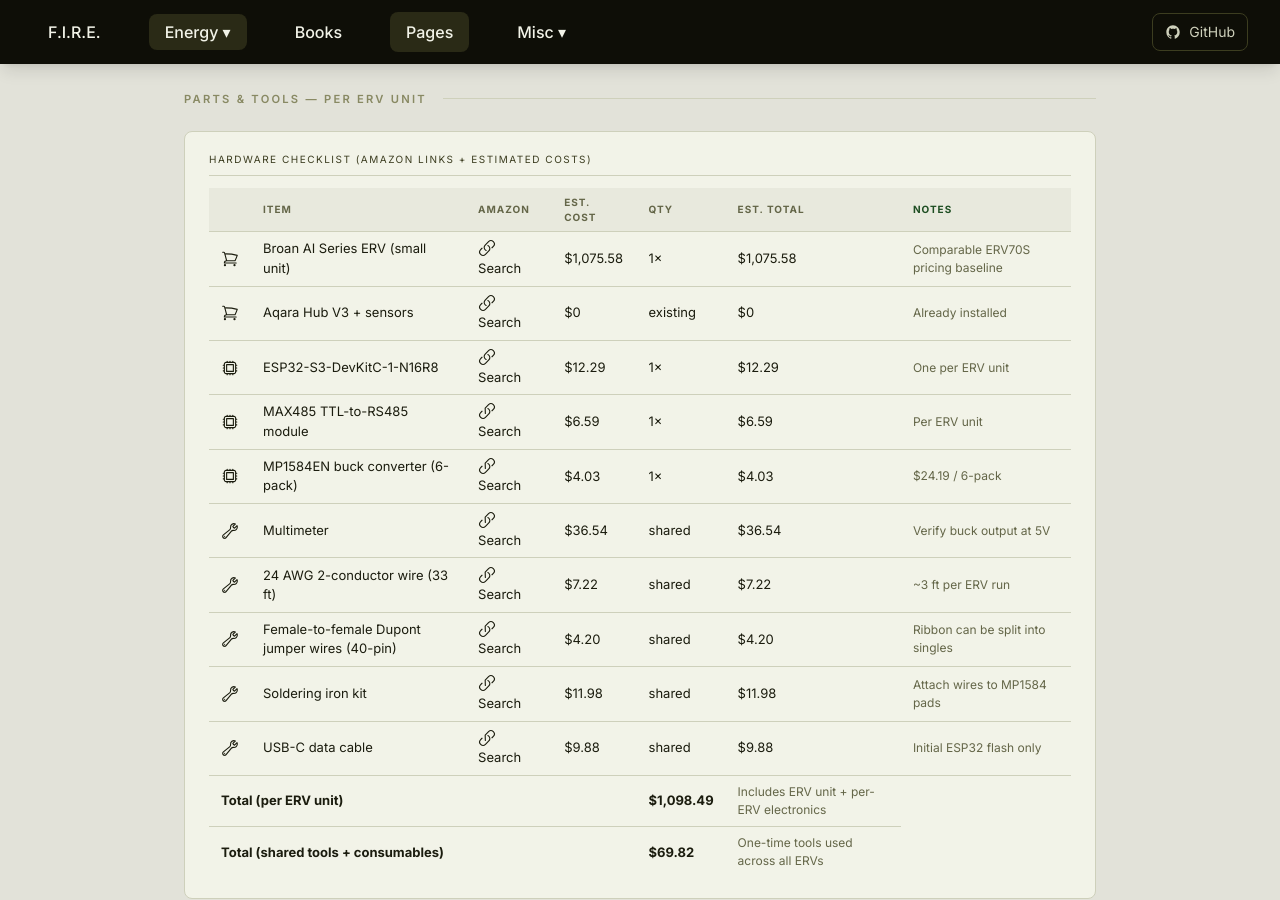
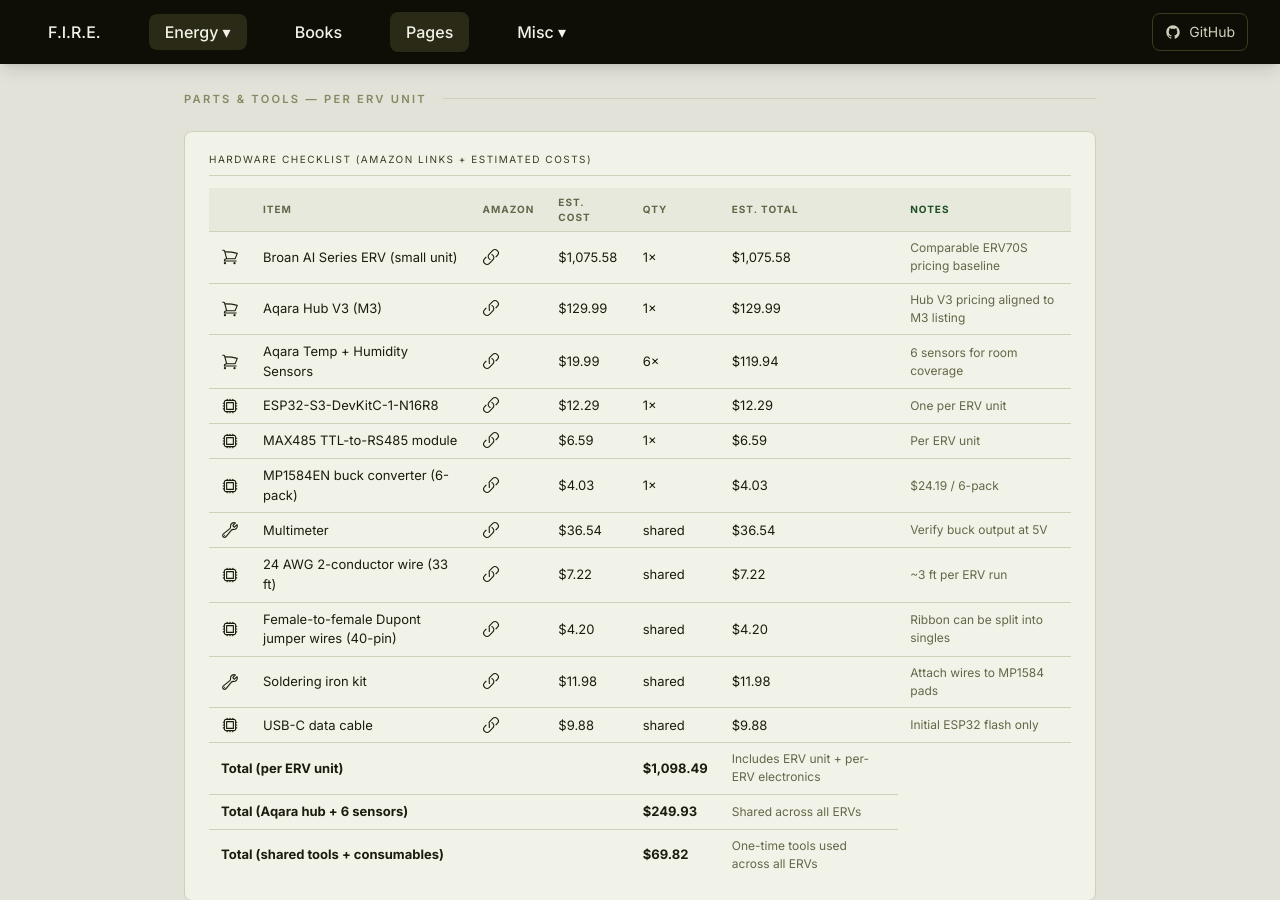
Before and after one commit to techmore/techmore.github.io, a Jekyll site: the page built from pages/phase1_erv_guide.html, in a window 1280 px wide and 900 px high, scrolled down 1144 px. Built offline with Jekyll 4.4.1, drawn with Linux system fonts in a browser that asks for light colours; nearby versions of some CDN libraries; some web fonts are replaced.

Commit message:
Update Phase 1 parts table with Aqara pricing and icons

```diff
--- a/pages/phase1_erv_guide.html
+++ b/pages/phase1_erv_guide.html
@@ -221,11 +221,11 @@ title: Phase 1 — ERV Integration, Monitoring & Weather Automation - Techmore
             </svg>
           </td>
           <td>Broan AI Series ERV (small unit)</td>
-          <td><a href="https://www.amazon.com/s?k=Broan+ERV70S+Energy+Recovery+Ventilator" target="_blank" rel="noopener">
+          <td><a href="https://www.amazon.com/s?k=Broan+ERV70S+Energy+Recovery+Ventilator" target="_blank" rel="noopener" aria-label="Search Amazon">
             <svg xmlns="http://www.w3.org/2000/svg" fill="none" viewBox="0 0 24 24" stroke-width="1.5" stroke="currentColor" style="width:18px;height:18px;display:inline-block;vertical-align:-4px;margin-right:6px;">
               <path stroke-linecap="round" stroke-linejoin="round" d="M13.19 8.688a4.5 4.5 0 0 1 1.242 7.244l-4.5 4.5a4.5 4.5 0 0 1-6.364-6.364l1.757-1.757m13.35-.622 1.757-1.757a4.5 4.5 0 0 0-6.364-6.364l-4.5 4.5a4.5 4.5 0 0 0 1.242 7.244" />
             </svg>
-            Search</a></td>
+</a></td>
           <td>$1,075.58</td>
           <td>1×</td>
           <td>$1,075.58</td>
@@ -237,16 +237,33 @@ title: Phase 1 — ERV Integration, Monitoring & Weather Automation - Techmore
               <path stroke-linecap="round" stroke-linejoin="round" d="M2.25 3h1.386c.51 0 .955.343 1.087.835l.383 1.437M7.5 14.25a3 3 0 0 0-3 3h15.75m-12.75-3h11.218c1.121-2.3 2.1-4.684 2.924-7.138a60.114 60.114 0 0 0-16.536-1.84M7.5 14.25 5.106 5.272M6 20.25a.75.75 0 1 1-1.5 0 .75.75 0 0 1 1.5 0Zm12.75 0a.75.75 0 1 1-1.5 0 .75.75 0 0 1 1.5 0Z" />
             </svg>
           </td>
-          <td>Aqara Hub V3 + sensors</td>
-          <td><a href="https://www.amazon.com/s?k=Aqara+Hub+V3" target="_blank" rel="noopener">
+          <td>Aqara Hub V3 (M3)</td>
+          <td><a href="https://www.amazon.com/s?k=Aqara+Hub+V3" target="_blank" rel="noopener" aria-label="Search Amazon">
             <svg xmlns="http://www.w3.org/2000/svg" fill="none" viewBox="0 0 24 24" stroke-width="1.5" stroke="currentColor" style="width:18px;height:18px;display:inline-block;vertical-align:-4px;margin-right:6px;">
-              <path stroke-linecap="round" stroke-linejoin="round" d="M13.19 8.688a4.5 4.5 0 0 1 1.242 7.244l-4.5 4.5a4.5 4.5 0 0 1-6.364-6.364l1.757-1.757m13.35-.622 1.757-1.757a4.5 4.5 0 0 0-6.364-6.364l-4.5 4.5a4.5 4.5 0 0 0 1.242 7.244" />
+              <path stroke-linecap="round" stroke-linejoin="round" d="M13.19 8.688a4.5 4.5 0 0 1 1.242 7.244l-4.5 4.5a4.5 4.5 0 0 1-6.364-6.364l1.757-1.757m13.35-.622 1.757-1.757a4.5 4.5 0 0 0-6.364-6.364l-4.5 4.5a4.5 0 0 0 1.242 7.244" />
             </svg>
-            Search</a></td>
-          <td>$0</td>
-          <td>existing</td>
-          <td>$0</td>
-          <td class="note">Already installed</td>
+</a></td>
+          <td>$129.99</td>
+          <td>1×</td>
+          <td>$129.99</td>
+          <td class="note">Hub V3 pricing aligned to M3 listing</td>
+        </tr>
+        <tr>
+          <td>
+            <svg xmlns="http://www.w3.org/2000/svg" fill="none" viewBox="0 0 24 24" stroke-width="1.5" stroke="currentColor" style="width:18px;height:18px;display:block;">
+              <path stroke-linecap="round" stroke-linejoin="round" d="M2.25 3h1.386c.51 0 .955.343 1.087.835l.383 1.437M7.5 14.25a3 3 0 0 0-3 3h15.75m-12.75-3h11.218c1.121-2.3 2.1-4.684 2.924-7.138a60.114 60.114 0 0 0-16.536-1.84M7.5 14.25 5.106 5.272M6 20.25a.75.75 0 1 1-1.5 0 .75.75 0 0 1 1.5 0Zm12.75 0a.75.75 0 1 1-1.5 0 .75.75 0 0 1 1.5 0Z" />
+            </svg>
+          </td>
+          <td>Aqara Temp + Humidity Sensors</td>
+          <td><a href="https://www.amazon.com/s?k=Aqara+temperature+humidity+sensor" target="_blank" rel="noopener" aria-label="Search Amazon">
+            <svg xmlns="http://www.w3.org/2000/svg" fill="none" viewBox="0 0 24 24" stroke-width="1.5" stroke="currentColor" style="width:18px;height:18px;display:inline-block;vertical-align:-4px;margin-right:6px;">
+              <path stroke-linecap="round" stroke-linejoin="round" d="M13.19 8.688a4.5 4.5 0 0 1 1.242 7.244l-4.5 4.5a4.5 4.5 0 0 1-6.364-6.364l1.757-1.757m13.35-.622 1.757-1.757a4.5 4.5 0 0 0-6.364-6.364l-4.5 4.5a4.5 0 0 0 1.242 7.244" />
+            </svg>
+</a></td>
+          <td>$19.99</td>
+          <td>6×</td>
+          <td>$119.94</td>
+          <td class="note">6 sensors for room coverage</td>
         </tr>
         <tr>
           <td>
@@ -255,11 +272,11 @@ title: Phase 1 — ERV Integration, Monitoring & Weather Automation - Techmore
             </svg>
           </td>
           <td>ESP32-S3-DevKitC-1-N16R8</td>
-          <td><a href="https://www.amazon.com/s?k=ESP32-S3-DevKitC-1-N16R8" target="_blank" rel="noopener">
+          <td><a href="https://www.amazon.com/s?k=ESP32-S3-DevKitC-1-N16R8" target="_blank" rel="noopener" aria-label="Search Amazon">
             <svg xmlns="http://www.w3.org/2000/svg" fill="none" viewBox="0 0 24 24" stroke-width="1.5" stroke="currentColor" style="width:18px;height:18px;display:inline-block;vertical-align:-4px;margin-right:6px;">
               <path stroke-linecap="round" stroke-linejoin="round" d="M13.19 8.688a4.5 4.5 0 0 1 1.242 7.244l-4.5 4.5a4.5 4.5 0 0 1-6.364-6.364l1.757-1.757m13.35-.622 1.757-1.757a4.5 4.5 0 0 0-6.364-6.364l-4.5 4.5a4.5 4.5 0 0 0 1.242 7.244" />
             </svg>
-            Search</a></td>
+</a></td>
           <td>$12.29</td>
           <td>1×</td>
           <td>$12.29</td>
@@ -272,11 +289,11 @@ title: Phase 1 — ERV Integration, Monitoring & Weather Automation - Techmore
             </svg>
           </td>
           <td>MAX485 TTL-to-RS485 module</td>
-          <td><a href="https://www.amazon.com/s?k=MAX485+RS485+module" target="_blank" rel="noopener">
+          <td><a href="https://www.amazon.com/s?k=MAX485+RS485+module" target="_blank" rel="noopener" aria-label="Search Amazon">
             <svg xmlns="http://www.w3.org/2000/svg" fill="none" viewBox="0 0 24 24" stroke-width="1.5" stroke="currentColor" style="width:18px;height:18px;display:inline-block;vertical-align:-4px;margin-right:6px;">
               <path stroke-linecap="round" stroke-linejoin="round" d="M13.19 8.688a4.5 4.5 0 0 1 1.242 7.244l-4.5 4.5a4.5 4.5 0 0 1-6.364-6.364l1.757-1.757m13.35-.622 1.757-1.757a4.5 4.5 0 0 0-6.364-6.364l-4.5 4.5a4.5 0 0 0 1.242 7.244" />
             </svg>
-            Search</a></td>
+</a></td>
           <td>$6.59</td>
           <td>1×</td>
           <td>$6.59</td>
@@ -289,11 +306,11 @@ title: Phase 1 — ERV Integration, Monitoring & Weather Automation - Techmore
             </svg>
           </td>
           <td>MP1584EN buck converter (6-pack)</td>
-          <td><a href="https://www.amazon.com/s?k=MP1584EN+buck+converter" target="_blank" rel="noopener">
+          <td><a href="https://www.amazon.com/s?k=MP1584EN+buck+converter" target="_blank" rel="noopener" aria-label="Search Amazon">
             <svg xmlns="http://www.w3.org/2000/svg" fill="none" viewBox="0 0 24 24" stroke-width="1.5" stroke="currentColor" style="width:18px;height:18px;display:inline-block;vertical-align:-4px;margin-right:6px;">
               <path stroke-linecap="round" stroke-linejoin="round" d="M13.19 8.688a4.5 4.5 0 0 1 1.242 7.244l-4.5 4.5a4.5 4.5 0 0 1-6.364-6.364l1.757-1.757m13.35-.622 1.757-1.757a4.5 4.5 0 0 0-6.364-6.364l-4.5 4.5a4.5 0 0 0 1.242 7.244" />
             </svg>
-            Search</a></td>
+</a></td>
           <td>$4.03</td>
           <td>1×</td>
           <td>$4.03</td>
@@ -307,11 +324,11 @@ title: Phase 1 — ERV Integration, Monitoring & Weather Automation - Techmore
             </svg>
           </td>
           <td>Multimeter</td>
-          <td><a href="https://www.amazon.com/s?k=AstroAI+digital+multimeter" target="_blank" rel="noopener">
+          <td><a href="https://www.amazon.com/s?k=AstroAI+digital+multimeter" target="_blank" rel="noopener" aria-label="Search Amazon">
             <svg xmlns="http://www.w3.org/2000/svg" fill="none" viewBox="0 0 24 24" stroke-width="1.5" stroke="currentColor" style="width:18px;height:18px;display:inline-block;vertical-align:-4px;margin-right:6px;">
               <path stroke-linecap="round" stroke-linejoin="round" d="M13.19 8.688a4.5 4.5 0 0 1 1.242 7.244l-4.5 4.5a4.5 4.5 0 0 1-6.364-6.364l1.757-1.757m13.35-.622 1.757-1.757a4.5 4.5 0 0 0-6.364-6.364l-4.5 4.5a4.5 0 0 0 1.242 7.244" />
             </svg>
-            Search</a></td>
+</a></td>
           <td>$36.54</td>
           <td>shared</td>
           <td>$36.54</td>
@@ -320,16 +337,15 @@ title: Phase 1 — ERV Integration, Monitoring & Weather Automation - Techmore
         <tr>
           <td>
             <svg xmlns="http://www.w3.org/2000/svg" fill="none" viewBox="0 0 24 24" stroke-width="1.5" stroke="currentColor" style="width:18px;height:18px;display:block;">
-              <path stroke-linecap="round" stroke-linejoin="round" d="M21.75 6.75a4.5 4.5 0 0 1-4.884 4.484c-1.076-.091-2.264.071-2.95.904l-7.152 8.684a2.548 2.548 0 1 1-3.586-3.586l8.684-7.152c.833-.686.995-1.874.904-2.95a4.5 4.5 0 0 1 6.336-4.486l-3.276 3.276a3.004 3.004 0 0 0 2.25 2.25l3.276-3.276c.256.565.398 1.192.398 1.852Z" />
-              <path stroke-linecap="round" stroke-linejoin="round" d="M4.867 19.125h.008v.008h-.008v-.008Z" />
+              <path stroke-linecap="round" stroke-linejoin="round" d="M8.25 3v1.5M4.5 8.25H3m18 0h-1.5M4.5 12H3m18 0h-1.5m-15 3.75H3m18 0h-1.5M8.25 19.5V21M12 3v1.5m0 15V21m3.75-18v1.5m0 15V21m-9-1.5h10.5a2.25 2.25 0 0 0 2.25-2.25V6.75a2.25 2.25 0 0 0-2.25-2.25H6.75A2.25 2.25 0 0 0 4.5 6.75v10.5a2.25 2.25 0 0 0 2.25 2.25Zm.75-12h9v9h-9v-9Z" />
             </svg>
           </td>
           <td>24 AWG 2-conductor wire (33 ft)</td>
-          <td><a href="https://www.amazon.com/s?k=24+AWG+2+conductor+wire" target="_blank" rel="noopener">
+          <td><a href="https://www.amazon.com/s?k=24+AWG+2+conductor+wire" target="_blank" rel="noopener" aria-label="Search Amazon">
             <svg xmlns="http://www.w3.org/2000/svg" fill="none" viewBox="0 0 24 24" stroke-width="1.5" stroke="currentColor" style="width:18px;height:18px;display:inline-block;vertical-align:-4px;margin-right:6px;">
               <path stroke-linecap="round" stroke-linejoin="round" d="M13.19 8.688a4.5 4.5 0 0 1 1.242 7.244l-4.5 4.5a4.5 4.5 0 0 1-6.364-6.364l1.757-1.757m13.35-.622 1.757-1.757a4.5 4.5 0 0 0-6.364-6.364l-4.5 4.5a4.5 0 0 0 1.242 7.244" />
             </svg>
-            Search</a></td>
+</a></td>
           <td>$7.22</td>
           <td>shared</td>
           <td>$7.22</td>
@@ -338,16 +354,15 @@ title: Phase 1 — ERV Integration, Monitoring & Weather Automation - Techmore
         <tr>
           <td>
             <svg xmlns="http://www.w3.org/2000/svg" fill="none" viewBox="0 0 24 24" stroke-width="1.5" stroke="currentColor" style="width:18px;height:18px;display:block;">
-              <path stroke-linecap="round" stroke-linejoin="round" d="M21.75 6.75a4.5 4.5 0 0 1-4.884 4.484c-1.076-.091-2.264.071-2.95.904l-7.152 8.684a2.548 2.548 0 1 1-3.586-3.586l8.684-7.152c.833-.686.995-1.874.904-2.95a4.5 4.5 0 0 1 6.336-4.486l-3.276 3.276a3.004 3.004 0 0 0 2.25 2.25l3.276-3.276c.256.565.398 1.192.398 1.852Z" />
-              <path stroke-linecap="round" stroke-linejoin="round" d="M4.867 19.125h.008v.008h-.008v-.008Z" />
+              <path stroke-linecap="round" stroke-linejoin="round" d="M8.25 3v1.5M4.5 8.25H3m18 0h-1.5M4.5 12H3m18 0h-1.5m-15 3.75H3m18 0h-1.5M8.25 19.5V21M12 3v1.5m0 15V21m3.75-18v1.5m0 15V21m-9-1.5h10.5a2.25 2.25 0 0 0 2.25-2.25V6.75a2.25 2.25 0 0 0-2.25-2.25H6.75A2.25 2.25 0 0 0 4.5 6.75v10.5a2.25 2.25 0 0 0 2.25 2.25Zm.75-12h9v9h-9v-9Z" />
             </svg>
           </td>
           <td>Female-to-female Dupont jumper wires (40-pin)</td>
-          <td><a href="https://www.amazon.com/s?k=female+to+female+dupont+jumper+wires+40+pin" target="_blank" rel="noopener">
+          <td><a href="https://www.amazon.com/s?k=female+to+female+dupont+jumper+wires+40+pin" target="_blank" rel="noopener" aria-label="Search Amazon">
             <svg xmlns="http://www.w3.org/2000/svg" fill="none" viewBox="0 0 24 24" stroke-width="1.5" stroke="currentColor" style="width:18px;height:18px;display:inline-block;vertical-align:-4px;margin-right:6px;">
               <path stroke-linecap="round" stroke-linejoin="round" d="M13.19 8.688a4.5 4.5 0 0 1 1.242 7.244l-4.5 4.5a4.5 4.5 0 0 1-6.364-6.364l1.757-1.757m13.35-.622 1.757-1.757a4.5 4.5 0 0 0-6.364-6.364l-4.5 4.5a4.5 0 0 0 1.242 7.244" />
             </svg>
-            Search</a></td>
+</a></td>
           <td>$4.20</td>
           <td>shared</td>
           <td>$4.20</td>
@@ -361,11 +376,11 @@ title: Phase 1 — ERV Integration, Monitoring & Weather Automation - Techmore
             </svg>
           </td>
           <td>Soldering iron kit</td>
-          <td><a href="https://www.amazon.com/s?k=60W+soldering+iron+kit" target="_blank" rel="noopener">
+          <td><a href="https://www.amazon.com/s?k=60W+soldering+iron+kit" target="_blank" rel="noopener" aria-label="Search Amazon">
             <svg xmlns="http://www.w3.org/2000/svg" fill="none" viewBox="0 0 24 24" stroke-width="1.5" stroke="currentColor" style="width:18px;height:18px;display:inline-block;vertical-align:-4px;margin-right:6px;">
               <path stroke-linecap="round" stroke-linejoin="round" d="M13.19 8.688a4.5 4.5 0 0 1 1.242 7.244l-4.5 4.5a4.5 4.5 0 0 1-6.364-6.364l1.757-1.757m13.35-.622 1.757-1.757a4.5 4.5 0 0 0-6.364-6.364l-4.5 4.5a4.5 0 0 0 1.242 7.244" />
             </svg>
-            Search</a></td>
+</a></td>
           <td>$11.98</td>
           <td>shared</td>
           <td>$11.98</td>
@@ -374,16 +389,15 @@ title: Phase 1 — ERV Integration, Monitoring & Weather Automation - Techmore
         <tr>
           <td>
             <svg xmlns="http://www.w3.org/2000/svg" fill="none" viewBox="0 0 24 24" stroke-width="1.5" stroke="currentColor" style="width:18px;height:18px;display:block;">
-              <path stroke-linecap="round" stroke-linejoin="round" d="M21.75 6.75a4.5 4.5 0 0 1-4.884 4.484c-1.076-.091-2.264.071-2.95.904l-7.152 8.684a2.548 2.548 0 1 1-3.586-3.586l8.684-7.152c.833-.686.995-1.874.904-2.95a4.5 4.5 0 0 1 6.336-4.486l-3.276 3.276a3.004 3.004 0 0 0 2.25 2.25l3.276-3.276c.256.565.398 1.192.398 1.852Z" />
-              <path stroke-linecap="round" stroke-linejoin="round" d="M4.867 19.125h.008v.008h-.008v-.008Z" />
+              <path stroke-linecap="round" stroke-linejoin="round" d="M8.25 3v1.5M4.5 8.25H3m18 0h-1.5M4.5 12H3m18 0h-1.5m-15 3.75H3m18 0h-1.5M8.25 19.5V21M12 3v1.5m0 15V21m3.75-18v1.5m0 15V21m-9-1.5h10.5a2.25 2.25 0 0 0 2.25-2.25V6.75a2.25 2.25 0 0 0-2.25-2.25H6.75A2.25 2.25 0 0 0 4.5 6.75v10.5a2.25 2.25 0 0 0 2.25 2.25Zm.75-12h9v9h-9v-9Z" />
             </svg>
           </td>
           <td>USB-C data cable</td>
-          <td><a href="https://www.amazon.com/s?k=USB-C+data+cable+3ft" target="_blank" rel="noopener">
+          <td><a href="https://www.amazon.com/s?k=USB-C+data+cable+3ft" target="_blank" rel="noopener" aria-label="Search Amazon">
             <svg xmlns="http://www.w3.org/2000/svg" fill="none" viewBox="0 0 24 24" stroke-width="1.5" stroke="currentColor" style="width:18px;height:18px;display:inline-block;vertical-align:-4px;margin-right:6px;">
               <path stroke-linecap="round" stroke-linejoin="round" d="M13.19 8.688a4.5 4.5 0 0 1 1.242 7.244l-4.5 4.5a4.5 4.5 0 0 1-6.364-6.364l1.757-1.757m13.35-.622 1.757-1.757a4.5 4.5 0 0 0-6.364-6.364l-4.5 4.5a4.5 0 0 0 1.242 7.244" />
             </svg>
-            Search</a></td>
+</a></td>
           <td>$9.88</td>
           <td>shared</td>
           <td>$9.88</td>
@@ -393,6 +407,11 @@ title: Phase 1 — ERV Integration, Monitoring & Weather Automation - Techmore
           <td colspan="4"><b>Total (per ERV unit)</b></td>
           <td><b>$1,098.49</b></td>
           <td class="note">Includes ERV unit + per-ERV electronics</td>
+        </tr>
+        <tr>
+          <td colspan="4"><b>Total (Aqara hub + 6 sensors)</b></td>
+          <td><b>$249.93</b></td>
+          <td class="note">Shared across all ERVs</td>
         </tr>
         <tr>
           <td colspan="4"><b>Total (shared tools + consumables)</b></td>
```
